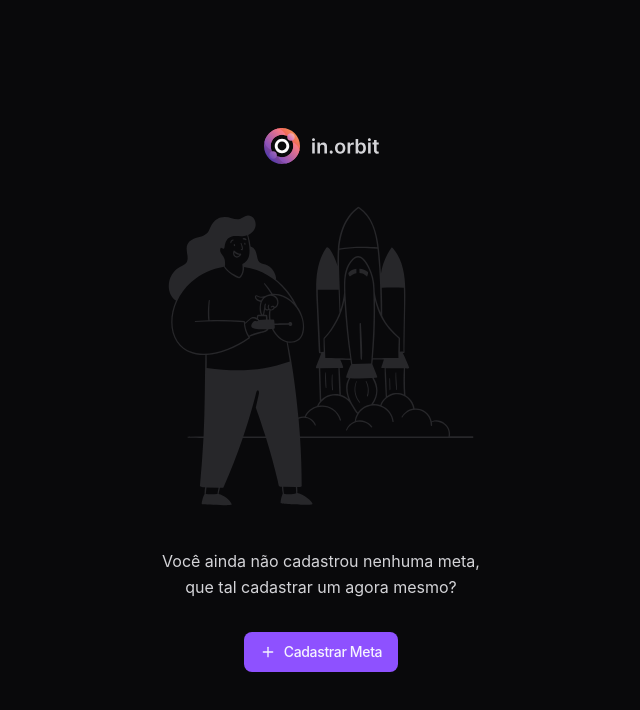
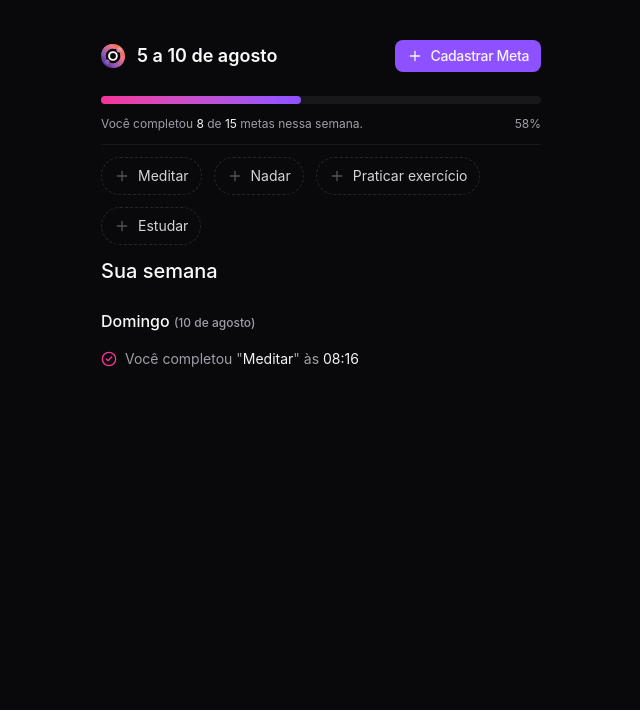
Before and after one commit to Brendler17/in-orbit, a React (Vite) app in the folder client/: page / in a window 1280 px wide. Shown: the top 710 px of the page, without its empty margins (319-959 px from the left). Built offline with nearby package versions, Linux system fonts and the light colour scheme.

Commit message:
updated app

```diff
--- a/client/src/app.tsx
+++ b/client/src/app.tsx
@@ -1,11 +1,13 @@
 import { CreateGoal } from './components/create-goal';
-import { EmptyGoals } from './components/empty-goals';
+import { Summary } from './components/summary';
+// import { EmptyGoals } from './components/empty-goals';
 import { Dialog } from './components/ui/dialog';
 
 export function App() {
   return (
     <Dialog>
-      <EmptyGoals />
+      {/* <EmptyGoals /> */}
+      <Summary />
       <CreateGoal />
     </Dialog>
   );
```
